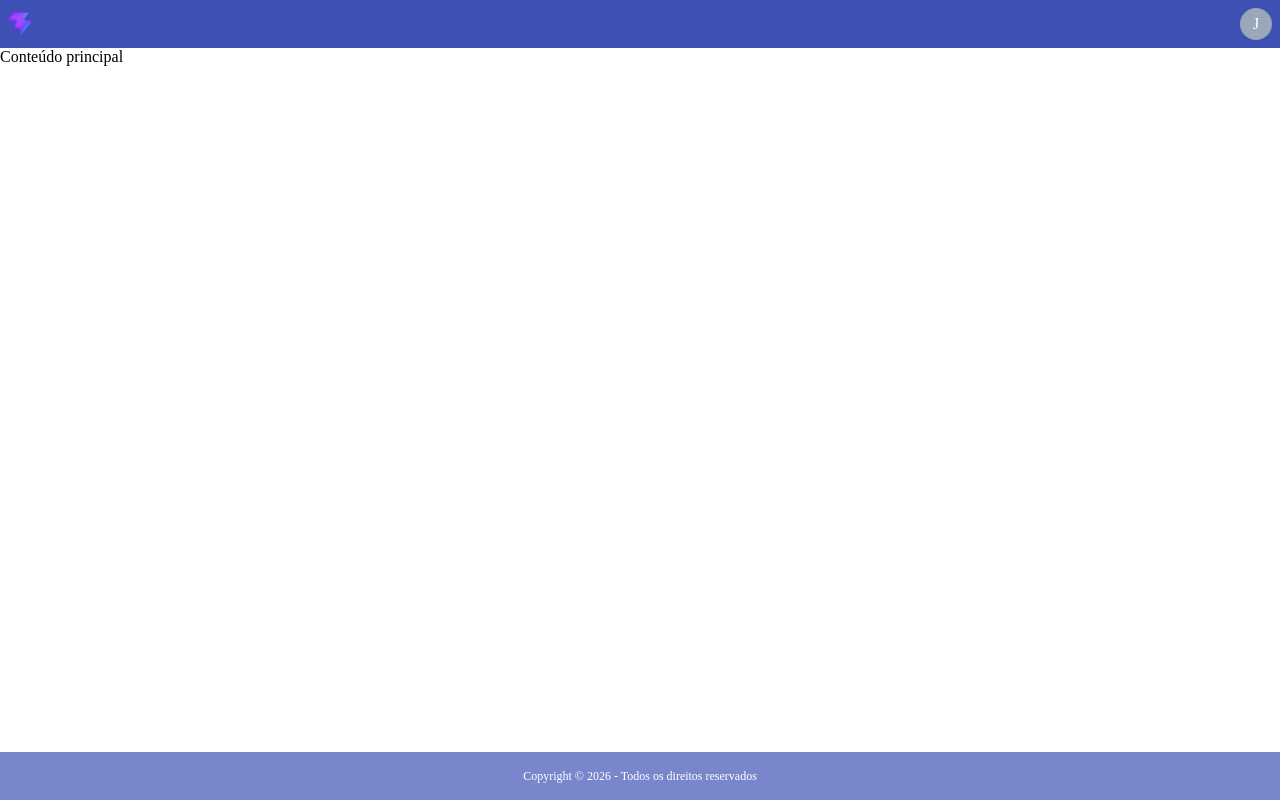
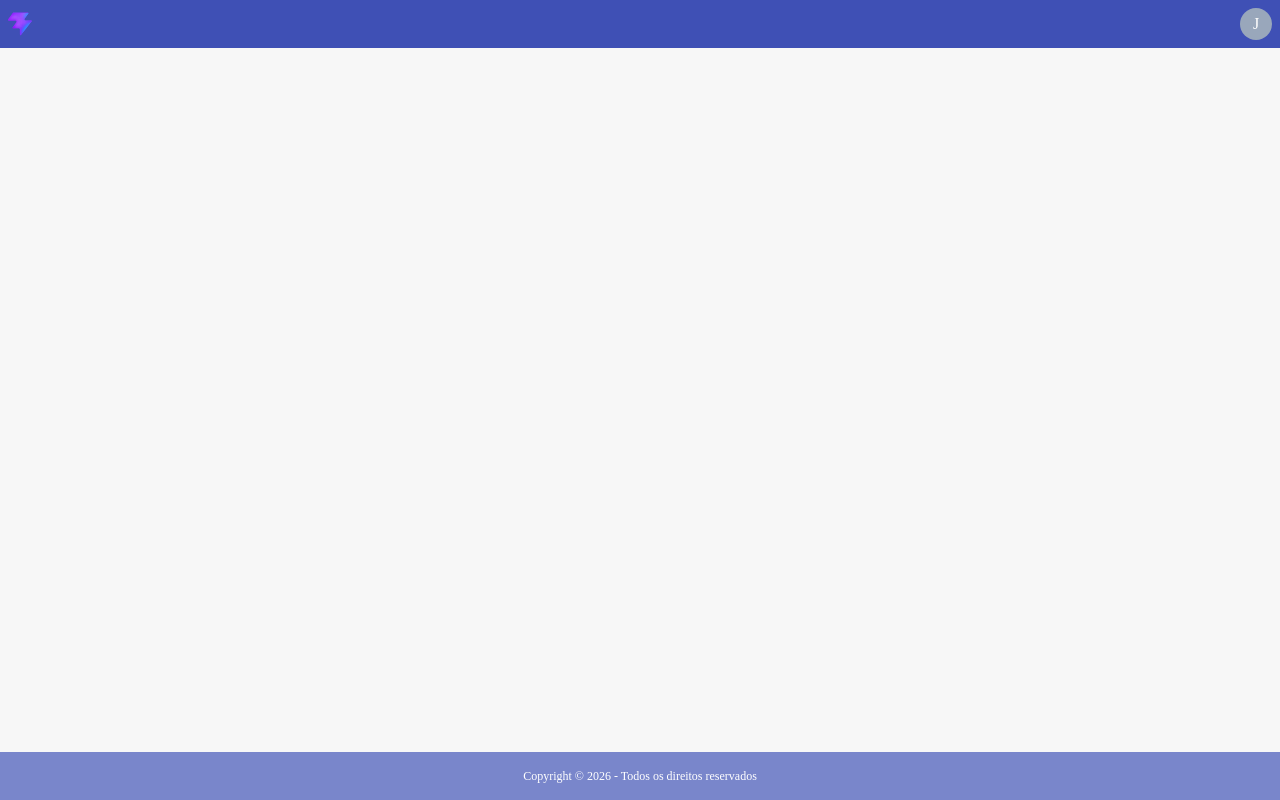
Before and after one commit to LeoneFrutuoso/aulas-aplicativos-pwa, a React (Vite) app: page / in a window 1280 px wide. Built offline with nearby package versions, Linux system fonts and the light colour scheme.

Commit message:
atualizacoes

```diff
--- a/package.json
+++ b/package.json
@@ -1,4 +1,3 @@
-
 {
   "name": "aulas-aplicativo-pwa",
   "private": true,
@@ -12,7 +11,8 @@
   },
   "dependencies": {
     "react": "^19.2.8",
-    "react-dom": "^19.2.8"
+    "react-dom": "^19.2.8",
+    "react-router-dom": "^6.30.6"
   },
   "devDependencies": {
     "@eslint/js": "^10.0.1",
--- a/src/App.jsx
+++ b/src/App.jsx
@@ -1,16 +1,24 @@
-import './App.css'
-import Cabecalho from './componentes/Cabecalho/Cabecalho'
-import Principal from './componentes/Principal/Principal'
-import Rodape from './componentes/Rodape/Rodape'
+import "./App.css";
+import Cabecalho from "./componentes/Cabecalho/Cabecalho";
+import Rodape from "./componentes/Rodape/Rodape";
+import { createBrowserRouter, RouterProvider } from "react-router-dom";
+import PaginaInicial from "./paginas/PaginaInicial/PaginaInicial";
+
+const roteador = createBrowserRouter([
+  {
+    path: "",
+    element: <PaginaInicial />,
+  },
+]);
 
 function App() {
   return (
     <>
       <Cabecalho />
-      <Principal />
+      <RouterProvider router={roteador} />
       <Rodape />
     </>
-  )
+  );
 }
 
-export default App
+export default App;
--- a/src/componentes/BotaoCustomizado/BotaoCustomizado.css
+++ b/src/componentes/BotaoCustomizado/BotaoCustomizado.css
@@ -0,0 +1,15 @@
+.BotaoCustomizado_root{
+    padding: 8px 16px;
+    border: none;
+
+}
+
+.BotaoCustomizado_root:hover{
+opacity: 09;
+
+}
+.BotaoCustomizado_primario{
+background-color: var--(cor-primaria);
+
+
+}
--- a/src/componentes/BotaoCustomizado/BotaoCustomizado.jsx
+++ b/src/componentes/BotaoCustomizado/BotaoCustomizado.jsx
@@ -1,7 +1,24 @@
-function BotaoCustomizado() {
-return null;
+import "./BotaoCustomizado.css";
 
+function BotaoCustomizado(props) {
+  const classes = ["BotaoCustomizado_root"];
 
+  switch (props.tipo) {
+    case "primario":
+      classes.push("BotaoCustomizado_primario");
+      break;
+    case "secundario":
+      classes.push("BotaoCustomizado_secundario");
+      break;
+    default:
+      break;
+  }
+
+  return (
+    <button className={classes.join(" ")}>
+      {props.children}
+    </button>
+  );
 }
 
-export default BotaoCustomizado
+export default BotaoCustomizado;
--- a/src/componentes/Principal/Principal.jsx
+++ b/src/componentes/Principal/Principal.jsx
@@ -1,5 +1,12 @@
-function Principal() {
-    return <main>Conteúdo principal</main>
+import "./Principal.css";
+import BotaoCustomizado from "../BotaoCustomizado/BotaoCustomizado";
+
+function Principal(Props) {
+
+  return (
+    <main className="Principal_root">
+     {Props.childen}</main>
+  );
 }
 
 export default Principal
--- /dev/null
+++ b/src/componentes/Principal/principal.css
@@ -0,0 +1,7 @@
+.Principal_root{
+    background-color: var(--cor-fundo-padrao);
+    padding: 16px 8px;
+    display: flex;
+    flex-direction: column;
+    gap: 16px;
+}
--- /dev/null
+++ b/src/paginas/PaginaInicial/PaginaInicial.jsx
@@ -0,0 +1,20 @@
+import BotaoCustomizado from "../../componentes/BotaoCustomizado/BotaoCustomizado";
+import Principal from "../../componentes/Principal/Principal";
+
+function PaginaInicial() {
+  return (
+    <Principal>
+      Conteúdo principal
+      <BotaoCustomizado
+        tipo="primario"
+        aoClicar={() => alert("Salvar clicado!")}
+      >
+        Salvar
+      </BotaoCustomizado>
+      <BotaoCustomizado tipo="secundario">Cancelar</BotaoCustomizado>
+      <BotaoCustomizado>Enviar</BotaoCustomizado>
+    </Principal>
+  );
+}
+
+export default PaginaInicial;
```
Also changed, not shown: src/paginas/PaginaInicial/PaginaInicial.css (added), 1 other file (tests, documents, lock files or other folders).
